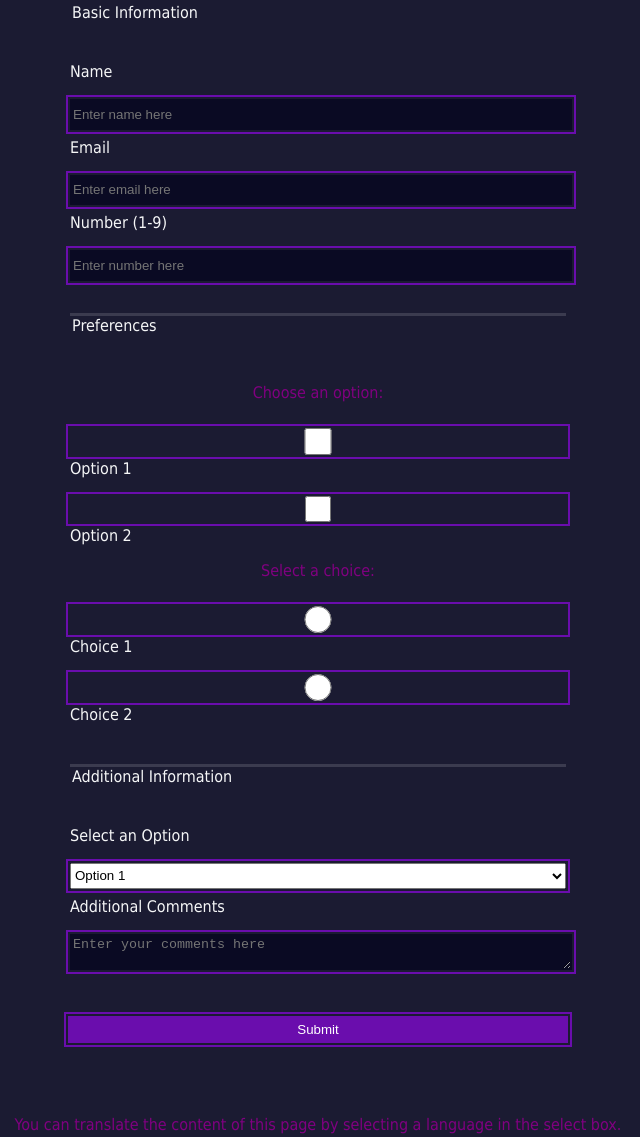
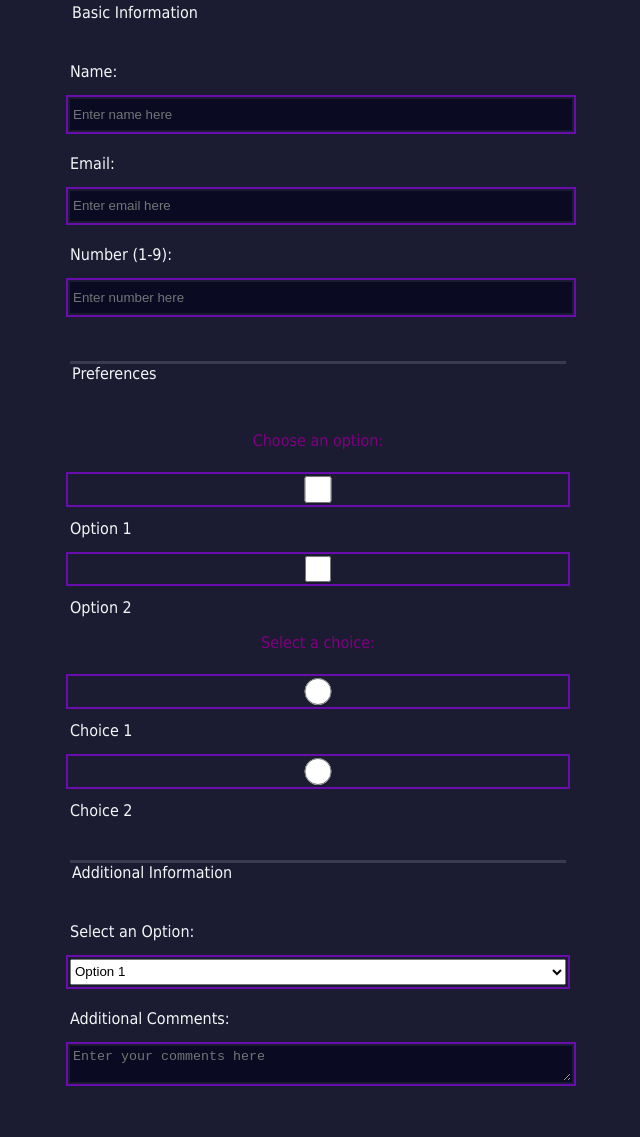
Before and after one commit to publiclyviewed/Build-a-survey-fom-fCC, a plain HTML site: page index.html in a window 1280 px wide. Shown: the part 134-1271 px from the top of the page, without its empty margins (322-962 px from the left). Drawn offline with Linux system fonts and the light colour scheme.

Commit message:
Add files via upload

```diff
--- a/index.html
+++ b/index.html
@@ -11,19 +11,21 @@
 
     <fieldset>
       <legend>Basic Information</legend>
-      <label for="name">Name</label>
+
+      <label id="name-label" for="name">Name:</label>
       <input id="name" type="text" placeholder="Enter name here" required>
 
-      <label for="email">Email</label>
+      <label id="email-label" for="email">Email:</label>
       <input id="email" type="email" placeholder="Enter email here" required>
 
-      <label for="number">Number (1-9)</label>
+      <label id="number-label" for="number">Number (1-9):</label>
       <input id="number" type="number" min="1" max="9" placeholder="Enter number here">
     </fieldset>
 
 
     <fieldset>
       <legend>Preferences</legend>
+
       <p>Choose an option:</p>
       <label>
         <input type="checkbox" value="unchecked"> Option 1
@@ -44,13 +46,14 @@
 
     <fieldset>
       <legend>Additional Information</legend>
-      <label for="dropdown">Select an Option</label>
+
+      <label for="dropdown">Select an Option:</label>
       <select id="dropdown">
         <option value="option1">Option 1</option>
         <option value="option2">Option 2</option>
       </select>
 
-      <label for="comments">Additional Comments</label>
+      <label for="comments">Additional Comments:</label>
       <textarea id="comments" placeholder="Enter your comments here"></textarea>
     </fieldset>
 
--- a/styles.css
+++ b/styles.css
@@ -82,3 +82,6 @@ body {
     color: #ffffff;
     font-size: 12px;
   }
+  form input, form textarea, form select {
+  margin-bottom: 1rem;
+}
```
